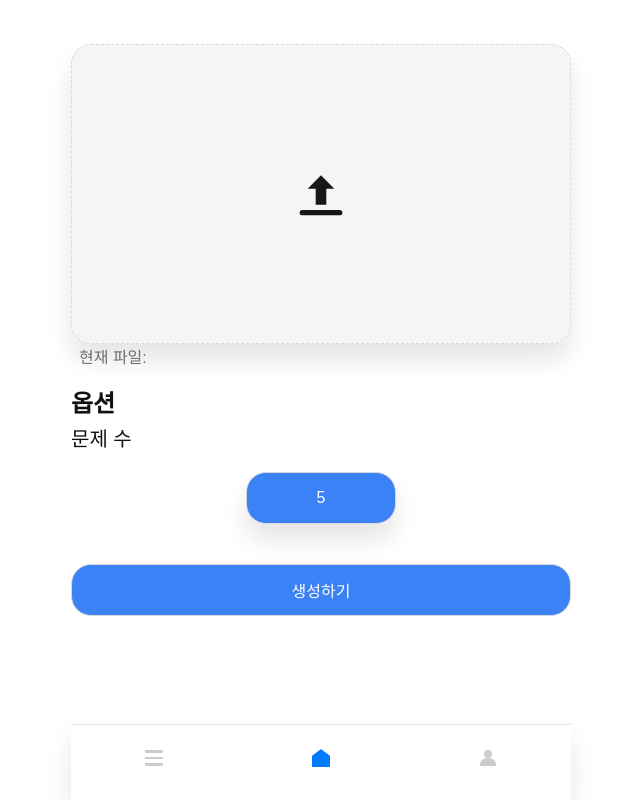
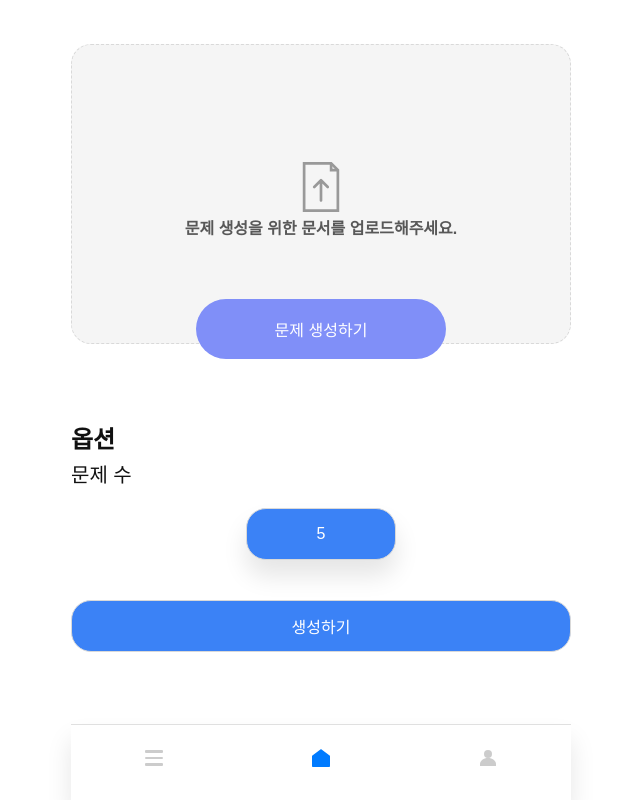
Before and after one commit to buildup1130/next-question-frontend, a Next.js app in the folder class/: page /generate in a window 1280 px wide. Shown: the whole page, without its empty margins (319-959 px from the left). Built offline with nearby package versions, Linux system fonts and the light colour scheme.

Commit message:
working on uploadBox refactoring

```diff
--- a/class/src/components/unit/GenerateShelf/GenerateShelf.Container.js
+++ b/class/src/components/unit/GenerateShelf/GenerateShelf.Container.js
@@ -18,6 +18,8 @@ export default function GenerateShelfLogic(props){
     const [savingWorkBook, setSavingWorkBook] = useState("");
     //모달 시퀀스
     const [sequence,setSequence] = useState(0);
+    //생성할 문제 수
+    const [questionCount, setQuestionCount] = useState(5);
 
     // 비동기 작업을 처리하는 함수
     // DB에서 문제집 배열을 가져오는 함수
@@ -73,6 +75,9 @@ export default function GenerateShelfLogic(props){
             questionInfoArr = {props.questionInfoArr}
             sequence = {sequence}
             setSequence = {setSequence}
+            numArr = {props.numArr}
+            QuestionCount = {questionCount}
+            setQuestionCount = {setQuestionCount}
         >
 
         </GenerateShelfUI>
--- a/class/src/components/unit/GenerateShelf/GenerateShelf.Presenter.js
+++ b/class/src/components/unit/GenerateShelf/GenerateShelf.Presenter.js
@@ -1,28 +1,97 @@
 import { RefreshIcon } from "@/utils/SvgProvider";
-import { GenerateShelf__Container, GenerateShelf__Shelf, GenerateShelf__Shelf__Container, GenerateShelf__Shelf__Input, GenerateShelf__Shelf__Input__Button, GenerateShelf__Shelf__Input__Container, GenerateShelf__Shelf__QuestionContainer, GenerateShelf__Shelf__QuestionText, GenerateShelf__Shelf__QuestionTitle, GenerateShelf__Shelf__Select, GenerateShelf__Shelf__Select__Button, GenerateShelf__Shelf__submitButton, GenerateShelf__Shelf__Title, GenerateShelf__Shelf__Title__Button, GenerateShelf__Wrapper,GenerateShelf__Shelf__QuestionWrapper, GenerateShelf__Shelf__ButtonContainer } from "./GenerateShelf.Styles";
+import { GenerateShelf__Container, GenerateShelf__Shelf, GenerateShelf__Shelf__Container, GenerateShelf__Shelf__Input, GenerateShelf__Shelf__Input__Button, GenerateShelf__Shelf__Input__Container, GenerateShelf__Shelf__QuestionContainer, GenerateShelf__Shelf__QuestionText, GenerateShelf__Shelf__QuestionTitle, GenerateShelf__Shelf__Select, GenerateShelf__Shelf__Select__Button, GenerateShelf__Shelf__submitButton, GenerateShelf__Shelf__Title, GenerateShelf__Shelf__Title__Button, GenerateShelf__Wrapper,GenerateShelf__Shelf__QuestionWrapper, GenerateShelf__Shelf__ButtonContainer,GenerateShelf__countbutton } from "./GenerateShelf.Styles";
 
 export default function GenerateShelfUI(props){
 
     return(
     <GenerateShelf__Wrapper>
         <GenerateShelf__Container>
-            {props.isQuestionArr?
+            {/* {props.isQuestionArr?
             <GenerateShelf__Shelf>
-                {props.sequence === 0?
-                <QuestionModal
-                {...props}
-            ></QuestionModal>
-            :
-            <SavingModal
-                    {...props}
-                ></SavingModal>
-            }
+                {props.sequence === 0 ? (
+                <OptionModal {...props} />
+            ) : props.sequence === 1 ? (
+                <QuestionModal {...props} />
+            ) : (
+                <SavingModal {...props} />
+            )}
             </GenerateShelf__Shelf>
             :
             <div>로딩 중</div>
+            } */}
+            {(!props.isQuestionArr && props.sequence === 1) ?
+             <div>로딩 중</div>:
+                <GenerateShelf__Shelf>
+                {props.sequence === 0 ? (
+                <OptionModal {...props} />
+            ) : props.sequence === 1 ? (
+                <QuestionModal {...props} />
+            ) : (
+                <SavingModal {...props} />
+            )}
+            </GenerateShelf__Shelf>
             }
         </GenerateShelf__Container>
     </GenerateShelf__Wrapper>);
+}
+
+//옵션 모달
+const OptionModal = (props) =>{
+    return(
+        <>
+        <GenerateShelf__Shelf__Title>
+                    <div>옵션</div>
+                    <GenerateShelf__Shelf__Title__Button
+                        onClick={() => {
+                            props.setIsCreated(false);
+                        }}
+                    >X</GenerateShelf__Shelf__Title__Button>
+                </GenerateShelf__Shelf__Title>
+                <GenerateShelf__Shelf__Title>
+                    문제 수
+                </GenerateShelf__Shelf__Title>
+
+                {props.numArr.map((num, index) => (
+                          <GenerateShelf__countbutton
+                            key={index}
+                            style={
+                              props.questionCount === num
+                                ? {
+                                    backgroundColor: "#3b82f6",
+                                    color: "white",
+                                  }
+                                : {
+                                    backgroundColor: "#e5e7eb",
+                                    color: "black",
+                                  }
+                            }
+                            onClick={() => {
+                              props.setQuestionCount(num);
+                            }}
+                          >
+                            {num}
+                          </GenerateShelf__countbutton>
+                        ))}
+                <GenerateShelf__Shelf__ButtonContainer>
+                <GenerateShelf__Shelf__submitButton
+                    onClick={() => {
+                        props.setSequence(1);
+                    }}
+                >
+                    저장
+                </GenerateShelf__Shelf__submitButton>
+                <GenerateShelf__Shelf__submitButton
+                    onClick={() => {
+                        props.setIsCreated(false);
+                    }}
+                    style={{backgroundColor:"#ffffff", color:"#111111"}}
+                >
+                    취소
+                </GenerateShelf__Shelf__submitButton>
+                </GenerateShelf__Shelf__ButtonContainer>
+
+        </>
+    )
 }
 
 
@@ -31,7 +100,7 @@ const QuestionModal = (props) => {
     return(
         <>
         <GenerateShelf__Shelf__Title>
-                    <div>문제 미리보기</div>
+                    <div>옵션 선택하기</div>
                     <GenerateShelf__Shelf__Title__Button
                         onClick={() => {
                             props.setIsCreated(false);
@@ -64,14 +133,14 @@ const QuestionModal = (props) => {
                 <GenerateShelf__Shelf__ButtonContainer>
                 <GenerateShelf__Shelf__submitButton
                     onClick={() => {
-                        props.setSequence(1);
+                        props.setSequence(2);
                     }}
                 >
                     저장
                 </GenerateShelf__Shelf__submitButton>
                 <GenerateShelf__Shelf__submitButton
                     onClick={() => {
-                        props.setIsCreated(false);
+                        props.setSequence(0);
                     }}
                     style={{backgroundColor:"#ffffff", color:"#111111"}}
                 >
@@ -137,7 +206,7 @@ const SavingModal = (props) => {
                 </GenerateShelf__Shelf__submitButton>
                 <GenerateShelf__Shelf__submitButton
                     onClick={() => {
-                        props.setIsCreated(false);
+                        props.setSequence(1);
                     }}
                     style={{backgroundColor:"#ffffff", color:"#111111"}}
                 >
--- a/class/src/components/unit/GenerateShelf/GenerateShelf.Styles.js
+++ b/class/src/components/unit/GenerateShelf/GenerateShelf.Styles.js
@@ -185,3 +185,27 @@ export const GenerateShelf__Shelf__ButtonContainer = styled.div`
   flex-direction:row;
   gap:12px;
 `
+
+export const GenerateShelf__countbutton = styled.div`
+  width: 30%;
+  max-width: 500px;
+  min-height:52px;
+  border-radius: 20px;
+  margin-top:20px;
+  border: 1px solid #d9d9d9;
+
+  background: white;
+  box-shadow: 0 16px 24px rgba(0,0,0,0.1);
+
+  position: relative;
+  overflow: hidden;
+
+  user-select: none;
+  -webkit-user-drag: none;
+
+  cursor:pointer;
+
+  display:flex;
+  justify-content:center;
+  align-items:center;
+`
--- a/class/src/components/unit/UploadBox/UploadBox.Container.js
+++ b/class/src/components/unit/UploadBox/UploadBox.Container.js
@@ -8,6 +8,6 @@ export default function UploadBoxLogic(props) {
   };
 
   return (
-    <UploadBoxUI file={props.file} onChangeFile={onChangeFile}></UploadBoxUI>
+    <UploadBoxUI file={props.file} onChangeFile={onChangeFile} setIsCreated = {props.setIsCreated}></UploadBoxUI>
   );
 }
--- a/class/src/components/unit/UploadBox/UploadBox.Presenter.js
+++ b/class/src/components/unit/UploadBox/UploadBox.Presenter.js
@@ -1,6 +1,7 @@
 import {
   CurrentFilename,
   HiddenForm,
+  UploadBox__UploadButton,
   UploadContainer,
   UploadContainer__text,
 } from "./UploadBox.Styles";
@@ -9,23 +10,41 @@ export default function UploadBoxUI(props) {
   return (
     <>
       <UploadContainer as="label" htmlFor="hiddenForm">
-        <svg
-          width="64"
-          height="64"
-          viewBox="0 0 24 24"
-          fill="none"
-          xmlns="http://www.w3.org/2000/svg"
-        >
-          <path d="M12 5L7 10H10V16H14V10H17L12 5Z" fill="currentColor" />
-          <rect x="4" y="18" width="16" height="2" rx="1" fill="currentColor" />
-        </svg>
+      <svg viewBox="0 0 80 80" width="54px" height= "70px"
+      xmlns="http://www.w3.org/2000/svg">
+        <path d="M15,5 L55,5 L65,15 L65,75 L15,75 Z"
+              fill="none"
+              stroke="#999999"
+              strokeWidth="4"/>
+        <path d="M55,5 L55,15 L65,15"
+              fill="none"
+              stroke="#999999"
+              strokeWidth="4"/>
+        <path d="M40,60 L40,30 M30,40 L40,30 L50,40"
+              fill="none"
+              stroke="#999999"
+              strokeWidth="4"
+              strokeLinecap="round"
+              strokeLinejoin="round"/>
+      </svg>
+        <UploadContainer__text>
+          문제 생성을 위한 문서를 업로드해주세요.
+        </UploadContainer__text>
+        <CurrentFilename>{props.file?.name}</CurrentFilename>
       </UploadContainer>
-      <CurrentFilename>현재 파일: {props.file?.name}</CurrentFilename>
+      <UploadBox__UploadButton
+        onClick={() =>{
+          props.setIsCreated(true);
+          console.log(props.file)
+        }}
+      >문제 생성하기</UploadBox__UploadButton>
+
       <HiddenForm
         type="file"
         id="hiddenForm"
         onChange={props.onChangeFile}
       ></HiddenForm>
+
     </>
   );
 }
--- a/class/src/components/unit/UploadBox/UploadBox.Styles.js
+++ b/class/src/components/unit/UploadBox/UploadBox.Styles.js
@@ -10,7 +10,7 @@ export const UploadContainer = styled.div`
   border: 1px dashed #d9d9d9;
 
   background: #f5f5f5;
-  box-shadow: 0 16px 24px rgba(0, 0, 0, 0.1);
+  /* box-shadow: 0 16px 24px rgba(0, 0, 0, 0.1); */
 
   position: relative;
   overflow: hidden;
@@ -21,21 +21,20 @@ export const UploadContainer = styled.div`
   cursor: pointer;
 
   display: flex;
-  flex-direction: row;
+  flex-direction: column;
   align-items: center;
   justify-content: center;
 `;
 
 export const UploadContainer__text = styled.div`
-  font-size: 24px;
-  color: #111111;
-  line-height: 24px;
+  font-size: 16px;
+  color: #585858;
+  line-height: 14px;
   font-weight: 700;
 `;
 
 export const CurrentFilename = styled.div`
-  width: 100%;
-  max-width: 500px;
+  font-size: 12px;
   padding-left: 8px;
   color: #767676;
 
@@ -46,3 +45,28 @@ export const CurrentFilename = styled.div`
 export const HiddenForm = styled.input`
   display: none;
 `;
+
+export const UploadBox__UploadButton = styled.div`
+  width:50%;
+  max-width:250px;
+  height:60px;
+  border-radius:50px;
+
+  background-color: #808ff8;
+  color:white;
+
+  display:flex;
+  align-items:center;
+  justify-content:center;
+
+  transform:translateY(-45px);
+  cursor: pointer;
+
+  :hover{
+    transform:translateY(-47px);
+  }
+
+  :active{
+    transform:translateY(-45px);
+  }
+`
```
Also changed, not shown: class/src/components/unit/indexPage/IndexPage.Presenter.js (+8 -2 lines).
